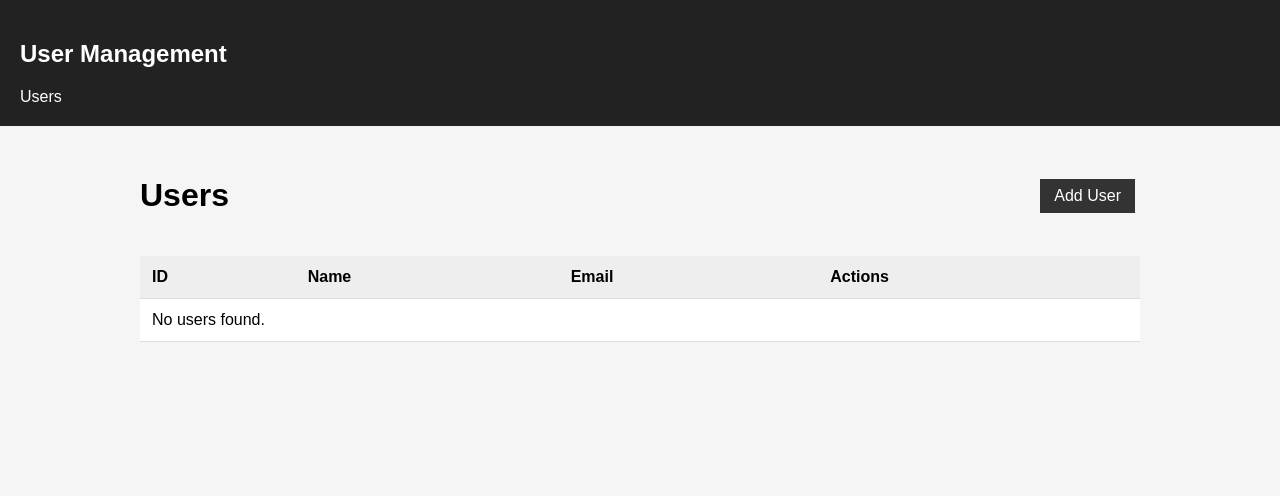
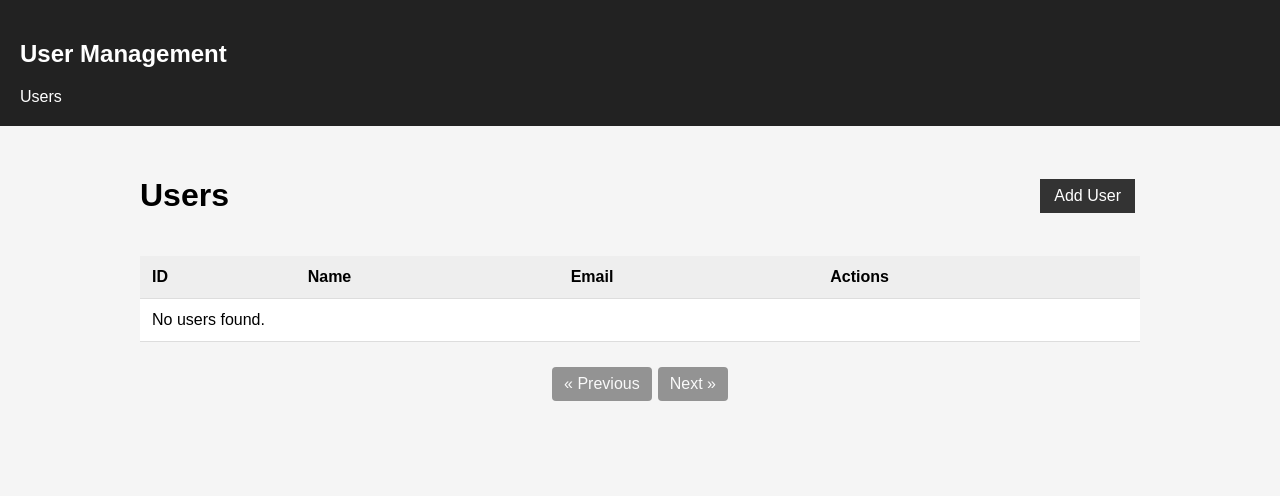
Before and after one commit to lmadhuranga/flask-sample-project-html, a Flask app: page /users in a window 1280 px wide. Shown: the top 496 px of the page. Run offline with Flask 3, Linux system fonts and the light colour scheme.

Commit message:
fixed the test issue in pagination

```diff
--- a/static/css/style.css
+++ b/static/css/style.css
@@ -108,3 +108,8 @@ input {
     background: #666;
     font-weight: bold;
 }
+
+.page-button.disabled {
+    opacity: 0.5;
+    cursor: not-allowed;
+}
--- a/templates/users/list.html
+++ b/templates/users/list.html
@@ -74,13 +74,16 @@ Users
 
     </table>
 
-    {% if pagination.pages > 1 %}
+    <div class="pagination">
 
-    <div class="pagination">
         {% if pagination.has_prev %}
         <a href="{{ url_for('web.users', page=pagination.prev_num) }}" class="page-button">
             &laquo; Previous
         </a>
+        {% else %}
+        <span class="page-button disabled">
+            &laquo; Previous
+        </span>
         {% endif %}
 
 
@@ -107,12 +110,14 @@ Users
         <a href="{{ url_for('web.users', page=pagination.next_num) }}" class="page-button">
             Next &raquo;
         </a>
+        {% else %}
+        <span class="page-button disabled">
+            Next &raquo;
+        </span>
         {% endif %}
 
     </div>
 
-    {% endif %}
-
 </div>
 
 {% endblock %}
```
Also changed, not shown: tests/test_users_web.py (+49 -6 lines).
